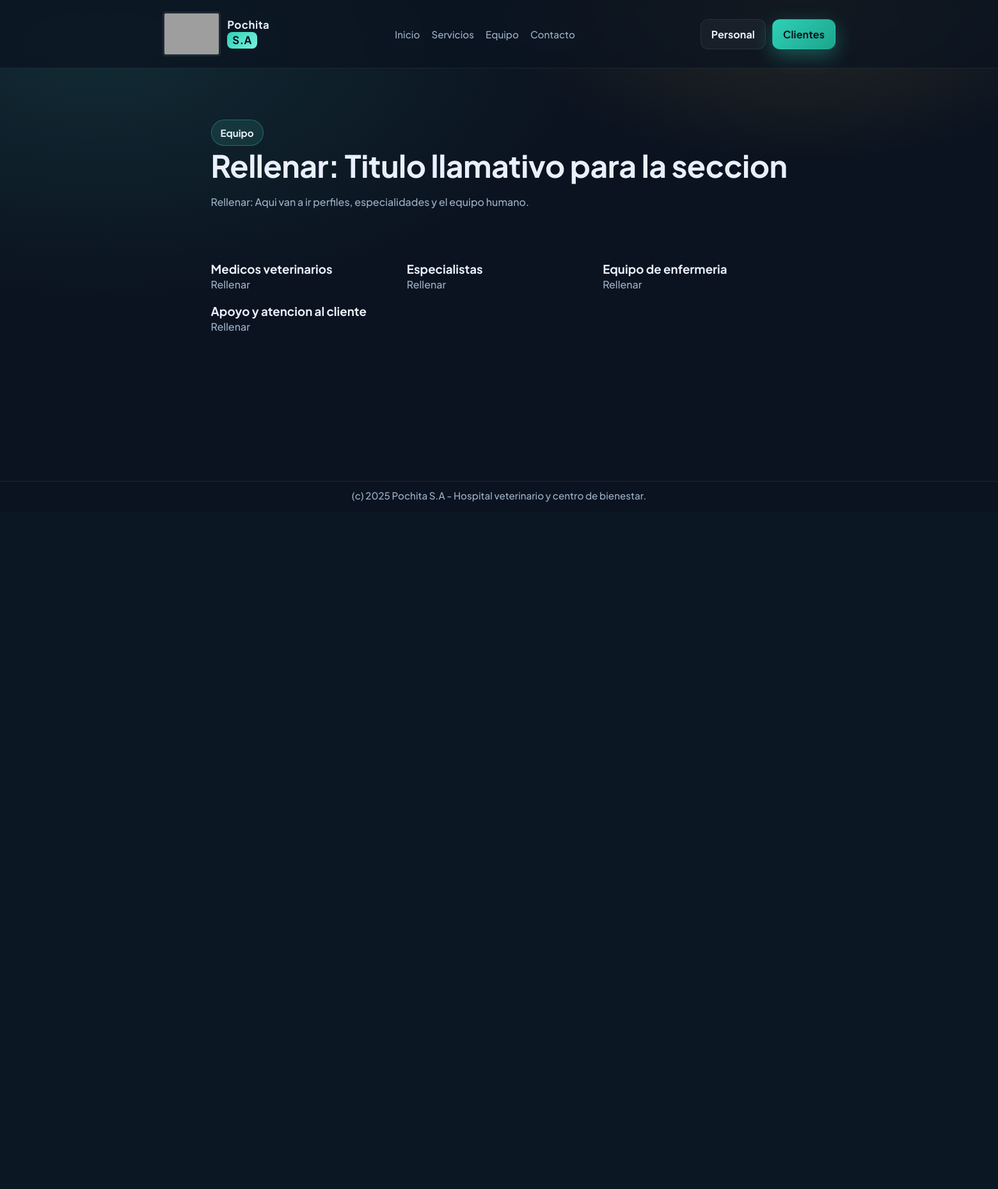
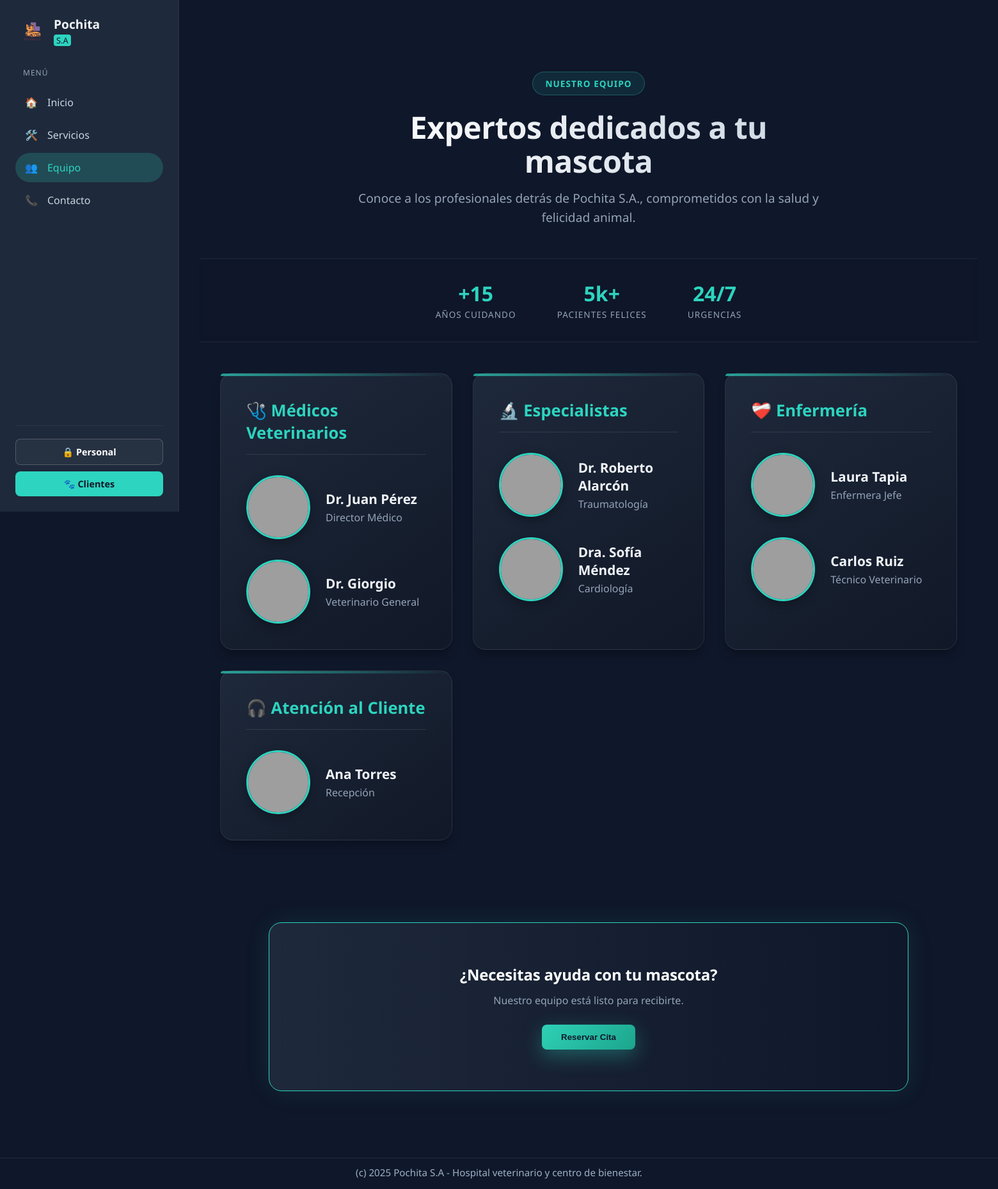
Before and after one commit to JdanFdez2002/Pochita-S.A, a Django app: page /equipo/ in a window 1560 px wide. Shown: the whole page at 64% size. Before the commit the page ends 785 px from the top, so only its background shows below. Run offline with Django 5.2, Linux system fonts and the light colour scheme; grey boxes are pictures that could not be loaded.

Commit message:
movi algo de base, equipo.html modificado y creado su css, lo mismo con navbar.html

```diff
--- /dev/null
+++ b/core/static/core/equipo.css
@@ -0,0 +1,261 @@
+
+
+/* --- 1. VARIABLES Y COLORES --- */
+:root {
+    --bg-dark: #0f172a;
+    --card-bg-start: #1e293b;
+    --card-bg-end: #111827;
+    --text-main: #f1f5f9;
+    --text-secondary: #94a3b8;
+    --accent: #2dd4bf;
+    --accent-glow: rgba(45, 212, 191, 0.5);
+    --border-color: rgba(255, 255, 255, 0.08);
+}
+
+/* --- 2. AJUSTES GENERALES --- */
+body {
+    background-color: var(--bg-dark); /* Fondo SÓLIDO limpio */
+    color: var(--text-main);
+    font-family: 'Segoe UI', Tahoma, Geneva, Verdana, sans-serif;
+    margin: 0;
+    padding: 0;
+}
+
+/* --- 3. HERO SECTION (Título) --- */
+.hero-team {
+    text-align: center;
+    padding: 5rem 1rem 3rem 1rem;
+    max-width: 800px;
+    margin: 0 auto;
+}
+
+.hero-badge {
+    display: inline-block;
+    background: rgba(45, 212, 191, 0.1);
+    color: var(--accent);
+    padding: 0.5rem 1.2rem;
+    border-radius: 50px;
+    font-size: 0.85rem;
+    font-weight: 700;
+    border: 1px solid rgba(45, 212, 191, 0.3);
+    text-transform: uppercase;
+    letter-spacing: 1px;
+    margin-bottom: 1.5rem;
+}
+
+.hero-team h1 {
+    font-size: 3rem;
+    margin-bottom: 1rem;
+    /* Efecto degradado en el texto del título */
+    background: linear-gradient(to right, #fff, #cbd5e1);
+    -webkit-background-clip: text;
+    -webkit-text-fill-color: transparent;
+    line-height: 1.1;
+}
+
+.hero-team p {
+    color: var(--text-secondary);
+    font-size: 1.2rem;
+}
+
+/* --- 4. BARRA DE ESTADÍSTICAS --- */
+.stats-container {
+    display: flex;
+    justify-content: center;
+    gap: 4rem;
+    padding: 2rem 0;
+    margin-bottom: 3rem;
+    border-top: 1px solid var(--border-color);
+    border-bottom: 1px solid var(--border-color);
+    background: rgba(15, 23, 42, 0.6); /* Semitransparente */
+    backdrop-filter: blur(5px);
+}
+
+.stat-item { text-align: center; }
+
+.stat-number {
+    display: block;
+    font-size: 2rem;
+    font-weight: 800;
+    color: var(--accent);
+}
+
+.stat-label {
+    font-size: 0.85rem;
+    color: var(--text-secondary);
+    text-transform: uppercase;
+    letter-spacing: 1px;
+}
+
+/* --- 5. GRID SYSTEM (Cuadrícula) --- */
+.team-grid {
+    display: grid;
+    /* Columnas automáticas: Mínimo 360px de ancho */
+    grid-template-columns: repeat(auto-fit, minmax(360px, 1fr));
+    gap: 2rem;
+    max-width: 1400px;
+    margin: 0 auto;
+    padding: 0 2rem 4rem 2rem;
+}
+
+/* --- 6. DISEÑO DE TARJETAS --- */
+.category-card {
+    /* Gradiente sutil para dar profundidad 3D */
+    background: linear-gradient(145deg, var(--card-bg-start) 0%, var(--card-bg-end) 100%);
+    border-radius: 20px;
+    padding: 2.5rem;
+    border: 1px solid var(--border-color);
+    box-shadow: 0 10px 15px -3px rgba(0, 0, 0, 0.3);
+    transition: all 0.3s ease;
+    position: relative;
+    overflow: visible; /* Importante para que el zoom de la foto no se corte */
+}
+
+/* Línea de color superior decorativa */
+.category-card::before {
+    content: '';
+    position: absolute;
+    top: 0; left: 0; right: 0;
+    height: 4px;
+    background: linear-gradient(90deg, var(--accent), transparent);
+    opacity: 0.7;
+    border-radius: 20px 20px 0 0;
+}
+
+/* Efecto Hover en la tarjeta completa */
+.category-card:hover {
+    transform: translateY(-5px);
+    border-color: rgba(45, 212, 191, 0.5); /* Borde turquesa al pasar mouse */
+    box-shadow: 0 15px 40px -10px rgba(45, 212, 191, 0.15); /* Resplandor */
+}
+
+.category-title {
+    font-size: 1.6rem;
+    color: var(--accent);
+    margin-bottom: 2rem;
+    border-bottom: 1px solid rgba(255,255,255,0.1);
+    padding-bottom: 1rem;
+    display: flex;
+    align-items: center;
+    gap: 10px; /* Espacio entre emoji y texto */
+}
+
+/* --- 7. MIEMBROS Y FOTOS (AVATARES) --- */
+.members-list {
+    display: flex;
+    flex-direction: column;
+    gap: 2rem;
+}
+
+.member-item {
+    display: flex;
+    align-items: center;
+    gap: 1.5rem; /* Espacio entre foto y texto */
+}
+
+.avatar {
+    width: 100px;
+    height: 100px;
+    border-radius: 50%;
+    object-fit: cover; /* Evita que la foto se deforme */
+    border: 3px solid var(--accent);
+    background-color: #334155; /* Color de respaldo */
+
+    /* Animación de rebote premium */
+    transition: transform 0.4s cubic-bezier(0.34, 1.56, 0.64, 1), box-shadow 0.3s ease;
+
+    position: relative;
+    z-index: 1;
+    cursor: pointer;
+    box-shadow: 0 5px 15px rgba(0,0,0,0.3);
+}
+
+/* EFECTO ZOOM POP-UP EN LA FOTO */
+.avatar:hover {
+    transform: scale(1.35); /* Crece un 35% */
+    box-shadow: 0 0 30px var(--accent-glow);
+    z-index: 10;
+    border-color: white;
+}
+
+/* Estilo para manejar imágenes rotas elegantemente */
+.avatar {
+    color: transparent;
+}
+
+.member-info { flex: 1; }
+
+.member-name {
+    display: block;
+    font-weight: 700;
+    font-size: 1.3rem;
+    color: var(--text-main);
+    margin-bottom: 0.3rem;
+}
+
+.member-role {
+    display: block;
+    font-size: 1rem;
+    color: var(--text-secondary);
+    font-weight: 500;
+}
+
+/* --- 8. BANNER FINAL (CTA) --- */
+.cta-banner {
+    text-align: center;
+    background: linear-gradient(to right, #1e293b, #0f172a);
+    padding: 4rem 2rem;
+    margin: 4rem auto 2rem;
+    max-width: 1000px;
+    border-radius: 20px;
+    border: 1px solid var(--accent);
+    box-shadow: 0 0 40px rgba(45, 212, 191, 0.1);
+}
+
+/* --- 8. BANNER FINAL (CTA) --- */
+.cta-banner {
+    text-align: center;
+    background: linear-gradient(to right, #1e293b, #0f172a);
+    padding: 4rem 2rem;
+    margin: 4rem auto 2rem;
+    max-width: 1000px;
+    border-radius: 20px;
+    border: 1px solid var(--accent);
+    box-shadow: 0 0 40px rgba(45, 212, 191, 0.1);
+}
+
+.cta-banner .btn-primary {
+    background-color: var(--accent);
+    color: #0f172a;
+    padding: 12px 30px;
+    border: none;
+    border-radius: 8px;
+    font-weight: bold;
+    cursor: pointer;
+    margin-top: 1.5rem; /* Este margen era el culpable */
+    transition: transform 0.2s;
+}
+
+.cta-banner .btn-primary:hover {
+    transform: scale(1.05);
+    box-shadow: 0 0 15px var(--accent);
+}
+
+.btn-primary:hover {
+    transform: scale(1.05);
+    box-shadow: 0 0 15px var(--accent);
+}
+
+/* --- 9. RESPONSIVE (CELULARES) --- */
+@media (max-width: 768px) {
+    .stats-container {
+        flex-direction: column;
+        gap: 2rem;
+    }
+    .hero-team h1 {
+        font-size: 2.2rem;
+    }
+    .team-grid {
+        grid-template-columns: 1fr; /* Una sola columna en móvil */
+    }
+}
--- /dev/null
+++ b/core/static/core/navbar.css
@@ -0,0 +1,138 @@
+/* --- LAYOUT GENERAL (Para base.html) --- */
+.app-wrapper {
+    display: flex;
+    min-height: 100vh;
+    background-color: #0f172a; /* Fondo general */
+}
+
+/* --- SIDEBAR (Barra Lateral) --- */
+.sidebar {
+    width: 280px; /* Ancho fijo como Gemini */
+    background-color: #1e293b; /* Color gris azulado oscuro */
+    border-right: 1px solid rgba(255, 255, 255, 0.05);
+    display: flex;
+    flex-direction: column;
+    height: 100vh;
+    position: sticky;
+    top: 0;
+    padding: 1.5rem;
+    transition: transform 0.3s ease, width 0.3s ease;
+    flex-shrink: 0; /* Evita que se aplaste */
+    z-index: 100;
+}
+
+/* Cabecera del Sidebar */
+.sidebar-header {
+    margin-bottom: 2rem;
+    padding-left: 0.5rem;
+}
+
+.logo-vertical {
+    display: flex;
+    align-items: center;
+    gap: 12px;
+    text-decoration: none;
+    color: #f1f5f9;
+}
+
+.logo-vertical img { width: 40px; height: 40px; }
+.logo-text strong { font-size: 1.2rem; display: block; }
+.logo-text .mark {
+    background: #2dd4bf; color: #0f172a;
+    padding: 0px 4px; border-radius: 4px; font-size: 0.8rem;
+}
+
+/* Navegación (Lista de enlaces) */
+.sidebar-nav { flex: 1; }
+
+.nav-section { display: flex; flex-direction: column; gap: 5px; }
+.nav-label {
+    font-size: 0.75rem; color: #94a3b8;
+    margin-bottom: 10px; padding-left: 12px;
+    text-transform: uppercase; letter-spacing: 1px;
+}
+
+.nav-item {
+    display: flex;
+    align-items: center;
+    gap: 15px;
+    padding: 12px 15px;
+    color: #cbd5e1;
+    text-decoration: none;
+    border-radius: 50px; /* Forma de píldora como Gemini */
+    transition: background 0.2s, color 0.2s;
+    font-weight: 500;
+}
+
+.nav-item:hover {
+    background-color: rgba(255, 255, 255, 0.05);
+    color: #fff;
+}
+
+/* Estilo para el enlace activo (Pochita Blue) */
+.nav-item.active {
+    background-color: rgba(45, 212, 191, 0.2);
+    color: #2dd4bf;
+}
+
+/* Footer del Sidebar (Botones) */
+.sidebar-footer {
+    margin-top: auto;
+    display: flex;
+    flex-direction: column;
+    gap: 10px;
+    padding-top: 20px;
+    border-top: 1px solid rgba(255, 255, 255, 0.05);
+}
+
+.btn-sidebar {
+    text-align: center;
+    padding: 10px;
+    border-radius: 8px;
+    text-decoration: none;
+    font-weight: 600;
+    font-size: 0.9rem;
+    transition: 0.2s;
+}
+
+.btn-outline { border: 1px solid rgba(255,255,255,0.2); color: #fff; }
+.btn-outline:hover { border-color: #2dd4bf; color: #2dd4bf; }
+
+.btn-fill { background-color: #2dd4bf; color: #0f172a; }
+.btn-fill:hover { background-color: #14b8a6; }
+
+/* --- CONTENIDO PRINCIPAL --- */
+.page-content {
+    flex: 1; /* Ocupa el resto del espacio */
+    padding: 2rem;
+    position: relative;
+    width: 100%;
+}
+
+/* Botón Hamburguesa (Flotante arriba a la izquierda) */
+.hamburger-btn {
+    background: none;
+    border: none;
+    color: #fff;
+    font-size: 1.8rem;
+    cursor: pointer;
+    margin-bottom: 1rem;
+    display: none; /* Oculto en escritorio grande por defecto */
+}
+
+/* --- RESPONSIVE (Móviles y Tablets) --- */
+@media (max-width: 900px) {
+    .sidebar {
+        position: fixed;
+        left: -280px; /* Oculto a la izquierda */
+    }
+
+    /* Cuando se activa la clase collapsed (que aquí usaremos para ABRIR) */
+    .sidebar.collapsed {
+        transform: translateX(280px);
+    }
+
+    .hamburger-btn {
+        display: block; /* Mostrar botón en móvil */
+    }
+}
--- a/core/templates/core/base.html
+++ b/core/templates/core/base.html
@@ -5,17 +5,38 @@
     <meta charset="utf-8">
     <meta name="viewport" content="width=device-width, initial-scale=1">
     <title>{% block title %}Pochita S.A | Cuidado veterinario integral{% endblock %}</title>
+
     <link rel="preconnect" href="https://fonts.googleapis.com">
     <link rel="preconnect" href="https://fonts.gstatic.com" crossorigin>
     <link href="https://fonts.googleapis.com/css2?family=Manrope:wght@400;600;700&family=Plus+Jakarta+Sans:wght@500;700&display=swap" rel="stylesheet">
+
     <link rel="stylesheet" href="{% static 'core/landing.css' %}">
+
+    <link rel="stylesheet" href="{% static 'core/navbar.css' %}">
+
     {% block extra_head %}{% endblock %}
 </head>
+
 <body class="layout">
-    {% include "core/includes/navbar.html" %}
-    <main class="page">
-        {% block content %}{% endblock %}
-    </main>
+    <div class="app-wrapper">
+        {% include "core/includes/navbar.html" %}
+        <main class="page-content">
+            <button id="sidebar-toggle" class="hamburger-btn">
+                ☰
+            </button>
+            {% block content %}{% endblock %}
+        </main>
+    </div>
+
     {% include "core/includes/footer.html" %}
+    <script>
+        const toggleBtn = document.getElementById('sidebar-toggle');
+        const sidebar = document.querySelector('.sidebar');
+
+        toggleBtn.addEventListener('click', () => {
+            sidebar.classList.toggle('collapsed');
+        });
+    </script>
 </body>
+
 </html>
--- a/core/templates/core/equipo.html
+++ b/core/templates/core/equipo.html
@@ -1,36 +1,117 @@
 {% extends "core/base.html" %}
-
+{% load static %}
 {% block title %}Equipo | Pochita S.A{% endblock %}
 
 {% block content %}
-<section class="hero small-hero">
-    <div class="hero-copy">
-        <div class="pill">Equipo</div>
 
-        <h1>Rellenar: Titulo llamativo para la seccion</h1>
-        <p>Rellenar: Aqui van a ir perfiles, especialidades y el equipo humano.</p>
+<link rel="stylesheet" href="{% static 'core/equipo.css' %}">
 
+<div class="team-section-wrapper">
 
+    <section class="hero-team">
+        <span class="hero-badge">Nuestro Equipo</span>
+        <h1>Expertos dedicados a tu mascota</h1>
+        <p>Conoce a los profesionales detrás de Pochita S.A., comprometidos con la salud y felicidad animal.</p>
+    </section>
 
+    <div class="stats-container">
+        <div class="stat-item">
+            <span class="stat-number">+15</span>
+            <span class="stat-label">Años cuidando</span>
+        </div>
+        <div class="stat-item">
+            <span class="stat-number">5k+</span>
+            <span class="stat-label">Pacientes Felices</span>
+        </div>
+        <div class="stat-item">
+            <span class="stat-number">24/7</span>
+            <span class="stat-label">Urgencias</span>
+        </div>
     </div>
-</section>
 
-<section class="grid">
-    <div class="card">
-        <h3>Medicos veterinarios</h3>
-        <p>Rellenar</p>
-    </div>
-    <div class="card">
-        <h3>Especialistas</h3>
-        <p>Rellenar</p>
-    </div>
-    <div class="card">
-        <h3>Equipo de enfermeria</h3>
-        <p>Rellenar</p>
-    </div>
-    <div class="card">
-        <h3>Apoyo y atencion al cliente</h3>
-        <p>Rellenar</p>
-    </div>
-</section>
+    <section class="team-grid">
+
+        <div class="category-card">
+            <h3 class="category-title">🩺 Médicos Veterinarios</h3>
+            <div class="members-list">
+                <div class="member-item">
+                    <img src="PONER_LINK_IMAGEN_AQUI" alt="Dr. Juan" class="avatar">
+                    <div class="member-info">
+                        <span class="member-name">Dr. Juan Pérez</span>
+                        <span class="member-role">Director Médico</span>
+                    </div>
+                </div>
+                 <div class="member-item">
+                    <img src="PONER_LINK_IMAGEN_AQUI" alt="Dr. Giorgio" class="avatar">
+                    <div class="member-info">
+                        <span class="member-name">Dr. Giorgio</span>
+                        <span class="member-role">Veterinario General</span>
+                    </div>
+                </div>
+            </div>
+        </div>
+
+        <div class="category-card">
+            <h3 class="category-title">🔬 Especialistas</h3>
+            <div class="members-list">
+                <div class="member-item">
+                    <img src="PONER_LINK_IMAGEN_AQUI" alt="Dr. Roberto" class="avatar">
+                    <div class="member-info">
+                        <span class="member-name">Dr. Roberto Alarcón</span>
+                        <span class="member-role">Traumatología</span>
+                    </div>
+                </div>
+                 <div class="member-item">
+                    <img src="PONER_LINK_IMAGEN_AQUI" alt="Dra. Sofia" class="avatar">
+                    <div class="member-info">
+                        <span class="member-name">Dra. Sofía Méndez</span>
+                        <span class="member-role">Cardiología</span>
+                    </div>
+                </div>
+            </div>
+        </div>
+
+        <div class="category-card">
+            <h3 class="category-title">❤️‍🩹 Enfermería</h3>
+            <div class="members-list">
+                <div class="member-item">
+                    <img src="PONER_LINK_IMAGEN_AQUI" alt="Enf. Laura" class="avatar">
+                    <div class="member-info">
+                        <span class="member-name">Laura Tapia</span>
+                        <span class="member-role">Enfermera Jefe</span>
+                    </div>
+                </div>
+                <div class="member-item">
+                    <img src="PONER_LINK_IMAGEN_AQUI" alt="Carlos" class="avatar">
+                    <div class="member-info">
+                        <span class="member-name">Carlos Ruiz</span>
+                        <span class="member-role">Técnico Veterinario</span>
+                    </div>
+                </div>
+            </div>
+        </div>
+
+        <div class="category-card">
+            <h3 class="category-title">🎧 Atención al Cliente</h3>
+            <div class="members-list">
+                <div class="member-item">
+                    <img src="PONER_LINK_IMAGEN_AQUI" alt="Ana" class="avatar">
+                    <div class="member-info">
+                        <span class="member-name">Ana Torres</span>
+                        <span class="member-role">Recepción</span>
+                    </div>
+                </div>
+            </div>
+        </div>
+
+    </section>
+
+    <section class="cta-banner">
+        <h2 style="color:white;">¿Necesitas ayuda con tu mascota?</h2>
+        <p style="color: #94a3b8;">Nuestro equipo está listo para recibirte.</p>
+        <button class="btn-primary">Reservar Cita</button>
+    </section>
+
+</div>
+
 {% endblock %}
--- a/core/templates/core/includes/navbar.html
+++ b/core/templates/core/includes/navbar.html
@@ -1,21 +1,44 @@
-<header class="site-header">
-    <div class="nav">
-        <a href="/" class="logo">
-            <img src="{{ MEDIA_URL }}logos/logo.png" alt="Pochita S.A logo">
-            <div class="logo-words">
+{% load static %}
+
+<aside class="sidebar">
+    <div class="sidebar-header">
+        <a href="/" class="logo-vertical">
+            <img src="{{ MEDIA_URL }}logos/logo.png" alt="Logo">
+            <div class="logo-text">
                 <strong>Pochita</strong>
                 <span class="mark">S.A</span>
             </div>
         </a>
-        <div class="nav-links">
-            <a href="/">Inicio</a>
-            <a href="/servicios/">Servicios</a>
-            <a href="/equipo/">Equipo</a>
-            <a href="/contacto/">Contacto</a>
+    </div>
+
+    <nav class="sidebar-nav">
+        <div class="nav-section">
+            <span class="nav-label">Menú</span>
+
+            <a href="/" class="nav-item {% if request.path == '/' %}active{% endif %}">
+                <span class="icon">🏠</span> Inicio
+            </a>
+
+            <a href="/servicios/" class="nav-item {% if '/servicios/' in request.path %}active{% endif %}">
+                <span class="icon">🛠️</span> Servicios
+            </a>
+
+            <a href="/equipo/" class="nav-item {% if '/equipo/' in request.path %}active{% endif %}">
+                <span class="icon">👥</span> Equipo
+            </a>
+
+            <a href="/contacto/" class="nav-item {% if '/contacto/' in request.path %}active{% endif %}">
+                <span class="icon">📞</span> Contacto
+            </a>
         </div>
-        <div class="cta-group">
-            <a class="btn btn-outline" href="{% url 'usuarios:login_personal' %}">Personal</a>
-            <a class="btn btn-primary" href="{% url 'usuarios:login_clientes' %}">Clientes</a>
-        </div>
+    </nav>
+
+    <div class="sidebar-footer">
+        <a href="{% url 'usuarios:login_personal' %}" class="btn-sidebar btn-outline">
+            🔒 Personal
+        </a>
+        <a href="{% url 'usuarios:login_clientes' %}" class="btn-sidebar btn-fill">
+            🐾 Clientes
+        </a>
     </div>
-</header>
+</aside>
--- a/core/templates/core/landing.html
+++ b/core/templates/core/landing.html
@@ -1,7 +1,5 @@
 {% extends "core/base.html" %}
-
 {% block title %}Pochita S.A | Cuidado veterinario integral{% endblock %}
-
 {% block content %}
 <section class="hero">
     <div class="hero-copy">
```
Also changed, not shown: core/static/core/landing.css (line endings or trailing spaces), media/logos/logo-fondo-blanco.png (added), media/logos/logo.png (added), 1 other file.
